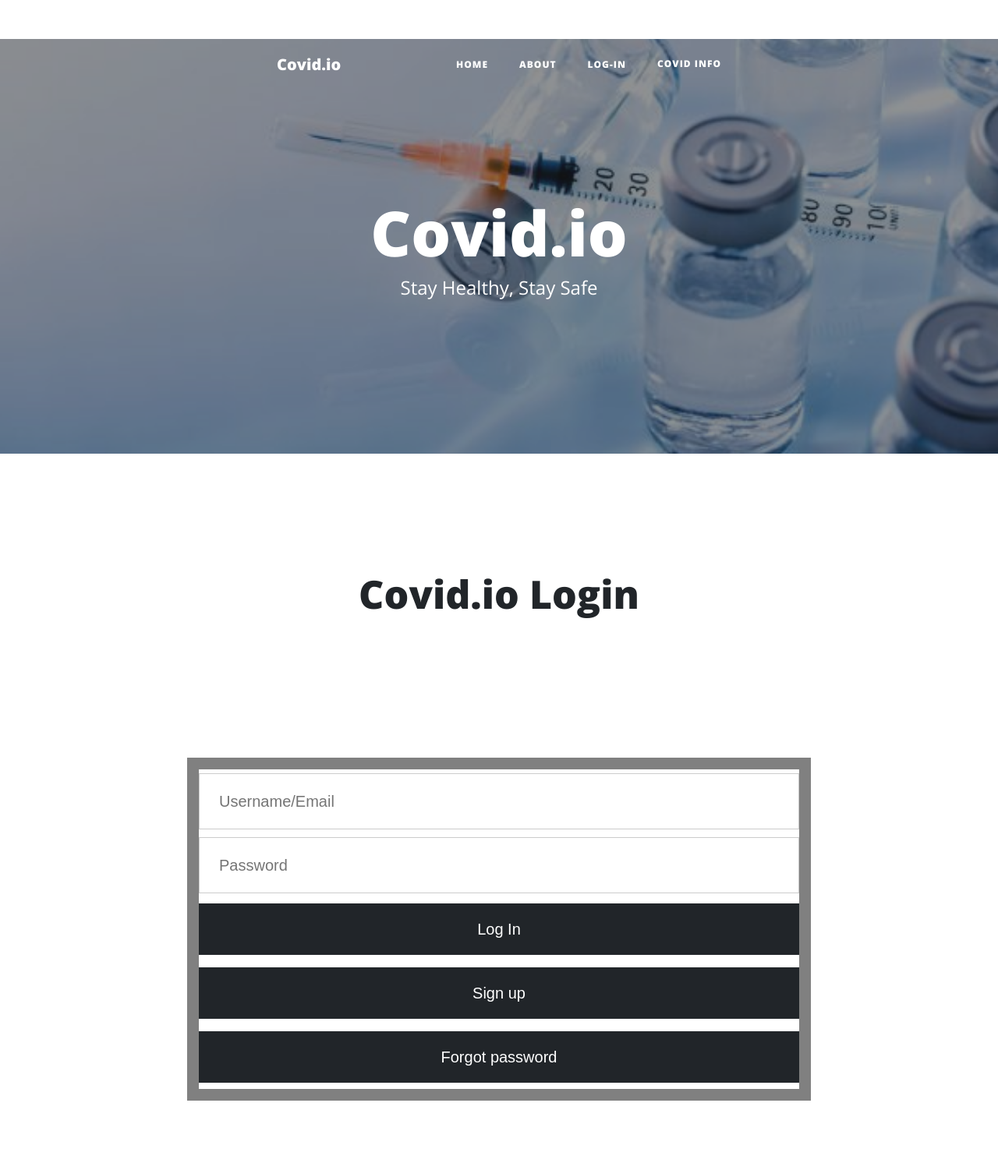
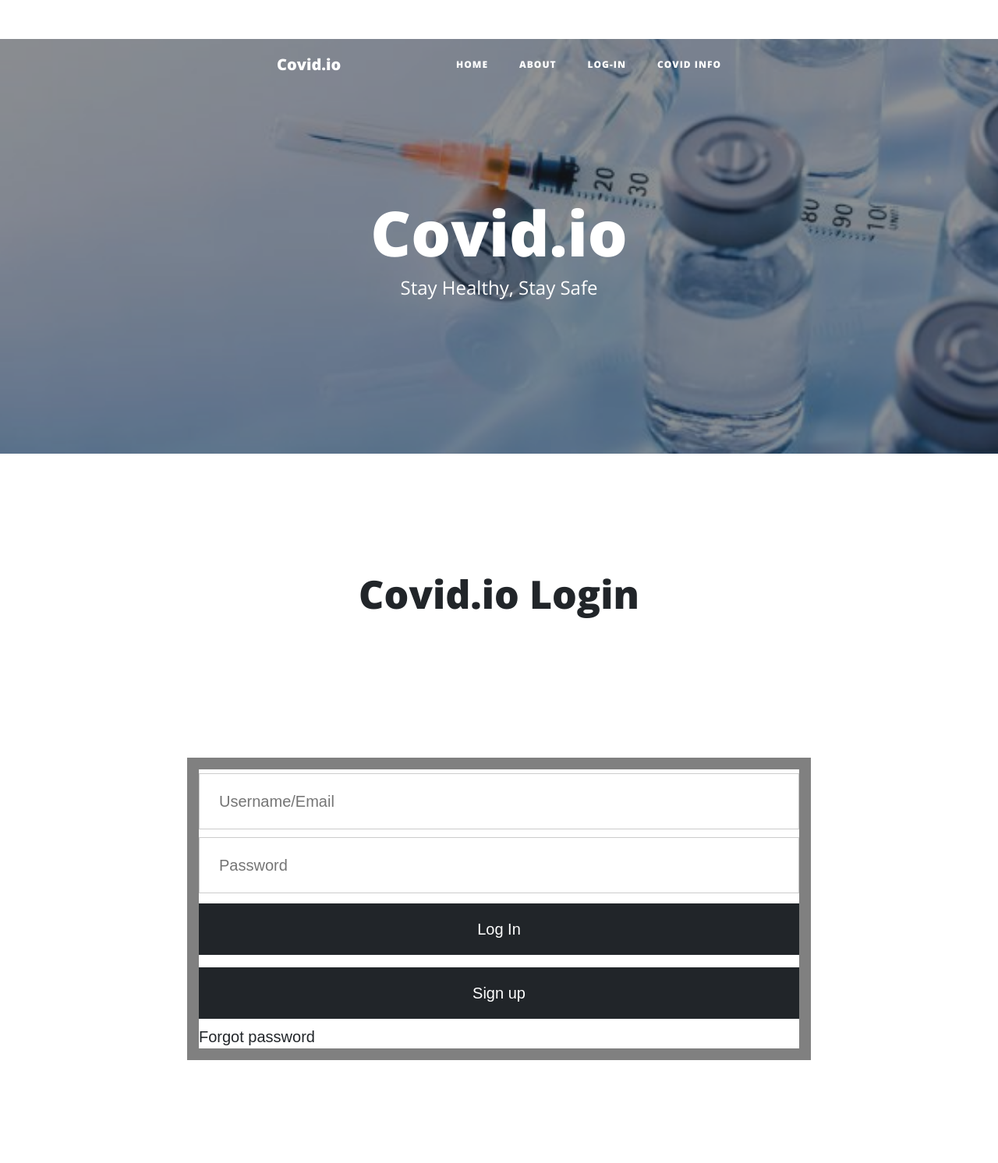
Before and after one commit to AVCodee/covid.io, a PHP site: page /login.php in a window 1280 px wide. Shown: the whole page at 78% size. After the commit the page ends 1360 px from the top, so only its background shows below. Run offline with PHP 8.4, Linux system fonts and the light colour scheme.

Commit message:
Login push

```diff
--- a/login.php
+++ b/login.php
@@ -46,7 +46,7 @@
           <a class="nav-link" href="login.php">Log-In</a>
         </li>
         <li class="nav-item">
-            <a class="nav-linke" href ="info.php">Covid Info</a>
+            <a class="nav-link" href ="info.php">Covid Info</a>
         </li>
       </ul>
     </div>
@@ -80,7 +80,7 @@
             <input type="password" name="pwd" placeholder="Password" />
             <button type="submit" name="submit">Log In</button>
             <button type="register.php">Sign up</button><br>
-            <button type="reset-password.php">Forgot password </button>
+            <a href="reset-password.php" button type="reset-password.php">Forgot password </button>
         </form>
         </div>
 
```
